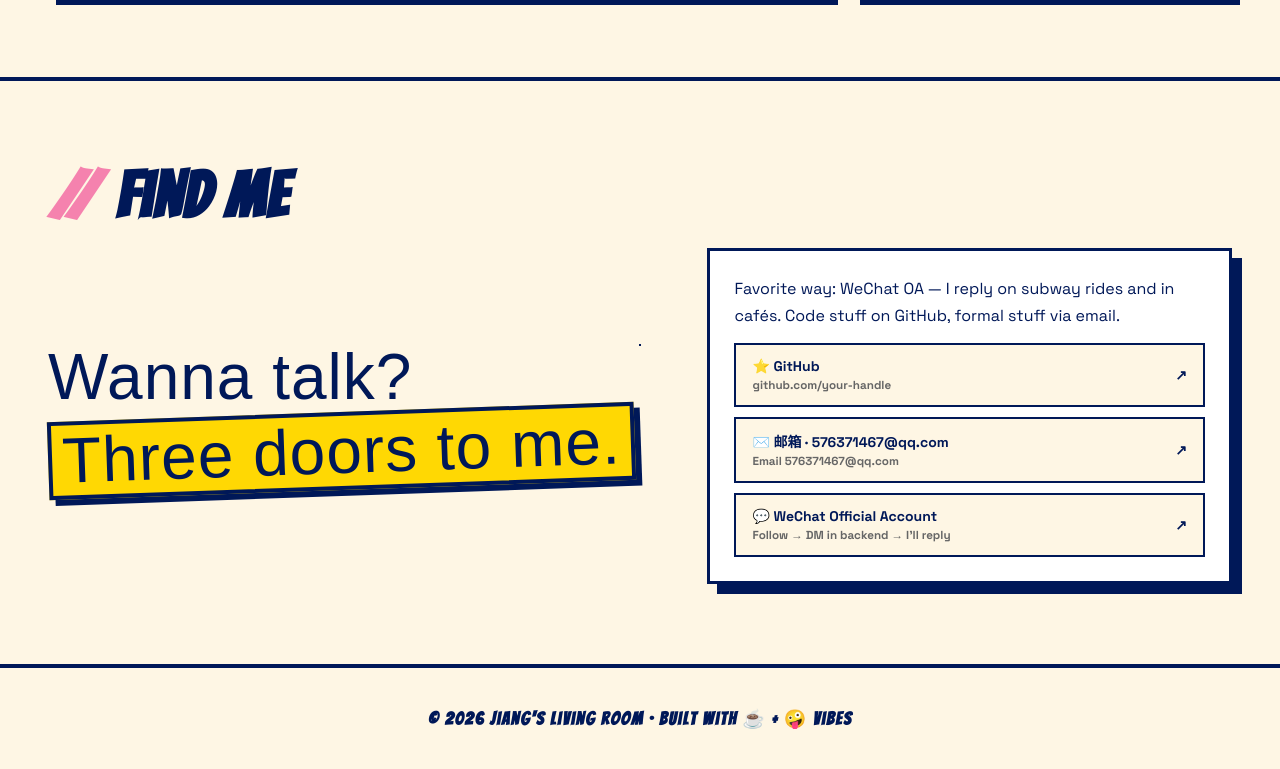
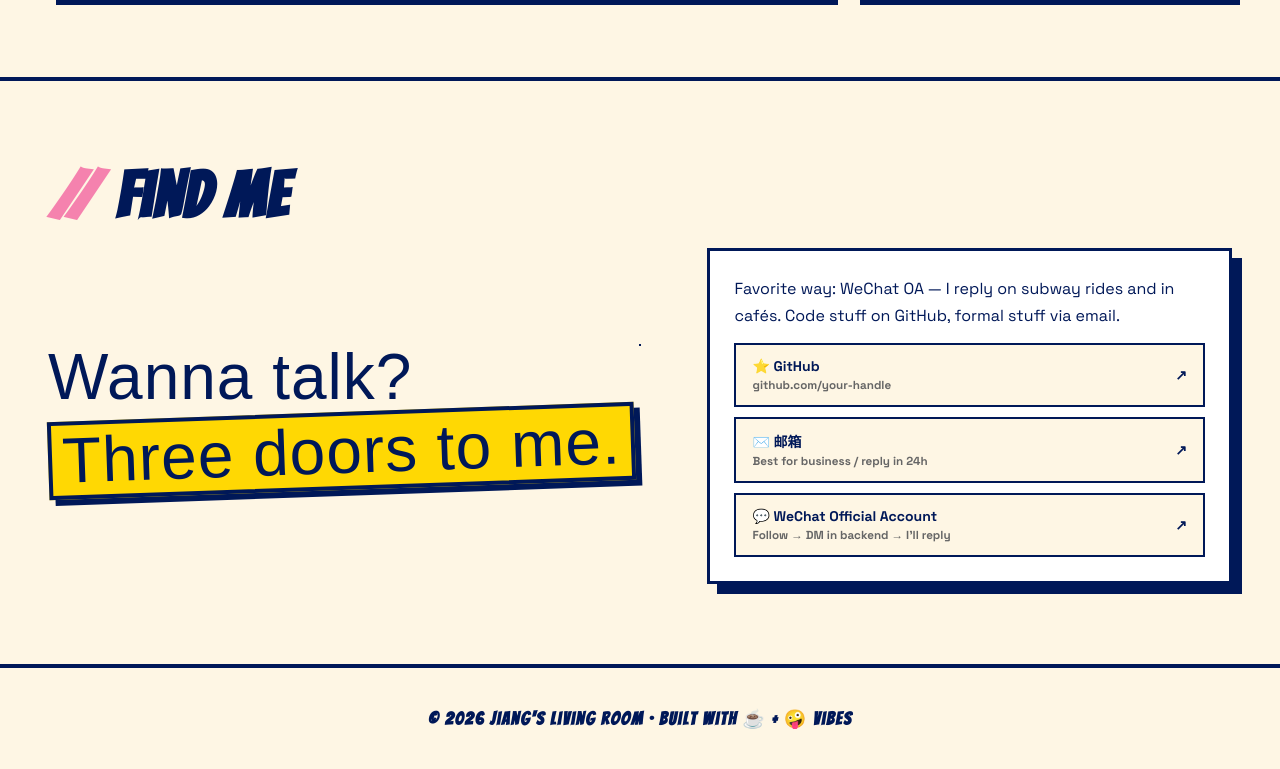
Before and after one commit to Jolin-Jiang-Studio/v2-living-room, a plain HTML site: page index.html in a window 1280 px wide. Shown: the part 4855-5624 px from the top of the page. Drawn offline with Linux system fonts and the light colour scheme; a web font is replaced by a local one.

Commit message:
邮箱卡片：黑体仅保留'邮箱'二字，移除具体地址，文案同步更新

```diff
--- a/index.html
+++ b/index.html
@@ -485,7 +485,7 @@
           <span>↗</span>
         </a>
         <a href="mailto:576371467@qq.com">
-          <span><b>✉️ 邮箱</b> · 576371467@qq.com<br/><small style="color:#666" data-i18n="contact.mail.note">正经合作首选 / 24h 内回</small></span>
+          <span><b>✉️ 邮箱</b><br/><small style="color:#666" data-i18n="contact.mail.note">正经合作首选 / 24h 内回</small></span>
           <span>↗</span>
         </a>
         <button id="openWechatQR">
@@ -885,7 +885,7 @@ const I18N = {
     'contact.title':'怎么找到我',
     'contact.big':'想搭话?<br/><em>下面三个口子都通到我。</em>',
     'contact.lead':'最爱的方式是公众号留言 —— 我会在地铁上、咖啡厅里慢慢回。代码相关上 GitHub,正经事发邮件。',
-    'contact.mail.note':'邮箱 576371467@qq.com',
+    'contact.mail.note':'正经合作首选 / 24h 内回',
     'contact.wechat.t':'微信公众号','contact.wechat.note':'关注「小姜的客厅」 → 后台留言 → 我会回',
     'footer':'© 2026 小姜的网络客厅 · Built with ☕ + a lot of 🤪 vibes',
     'chat.title':'💌 留言瓶',
@@ -962,7 +962,7 @@ const I18N = {
     'contact.title':'Find me',
     'contact.big':'Wanna talk?<br/><em>Three doors to me.</em>',
     'contact.lead':"Favorite way: WeChat OA — I reply on subway rides and in cafés. Code stuff on GitHub, formal stuff via email.",
-    'contact.mail.note':'Email 576371467@qq.com',
+    'contact.mail.note':'Best for business / reply in 24h',
     'contact.wechat.t':'WeChat Official Account','contact.wechat.note':"Follow → DM in backend → I'll reply",
     'footer':"© 2026 Jiang's Living Room · Built with ☕ + 🤪 vibes",
     'chat.title':'💌 Note Bottle',
```
